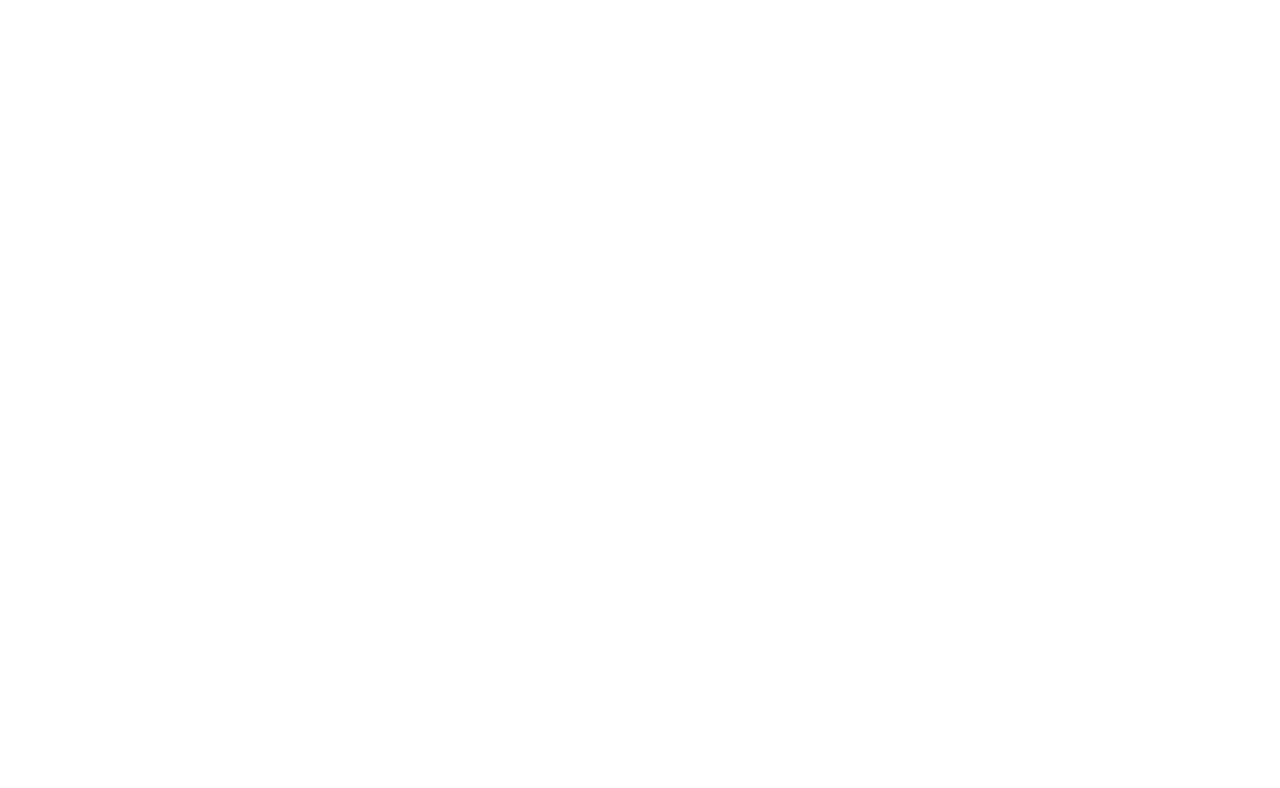
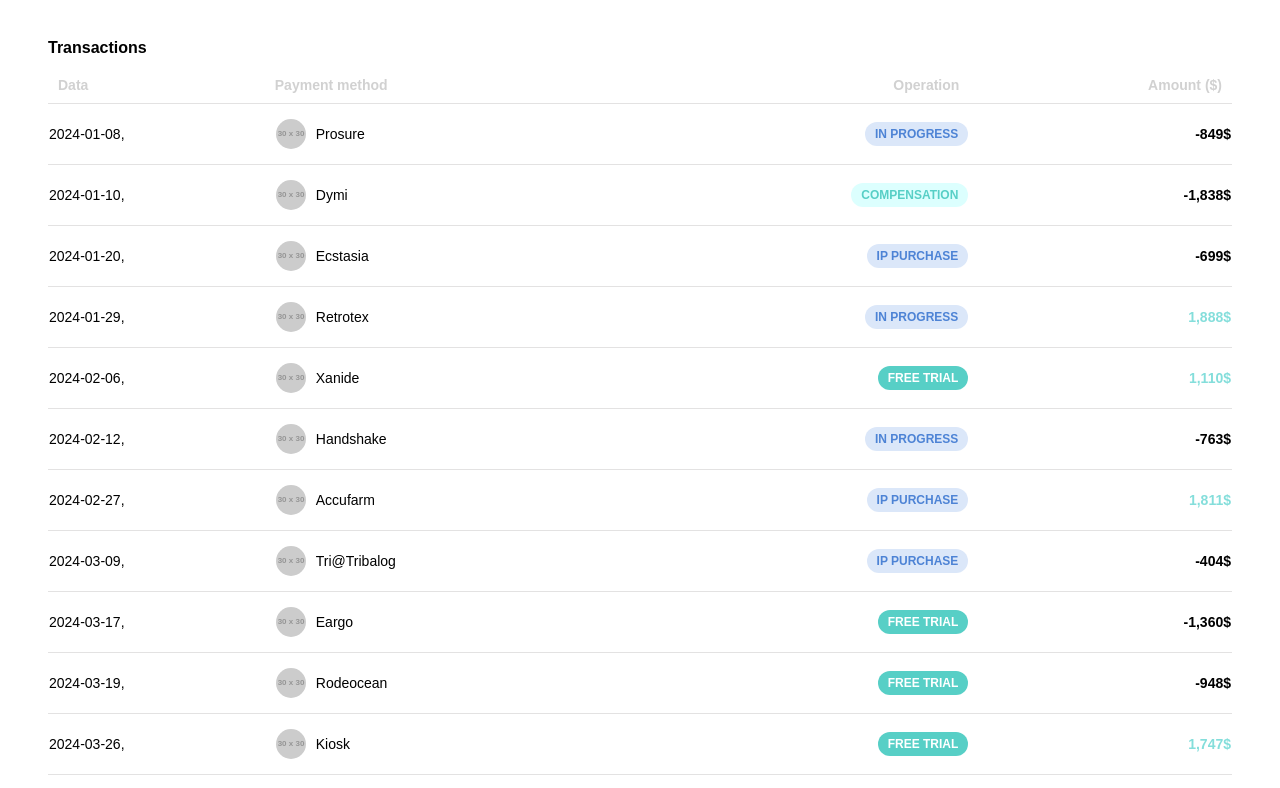
Before and after one commit to LauraCaa/basic_react, a Next.js app: page / in a window 1280 px wide. Shown: the top 788 px of the page. Built offline with nearby package versions, Linux system fonts and the light colour scheme.

Commit message:
feat: new interview

```diff
--- /dev/null
+++ b/src/assets/styles.css
@@ -0,0 +1,67 @@
+div{
+    padding: 10px 20px;
+}
+h1{
+    font-family: sans-serif;
+    font-size: 16px;
+}
+table{
+    border-collapse: collapse;
+    font-family: sans-serif;
+    font-size: 14px;
+    width: 100%;
+}
+thead{
+    color: rgb(209, 209, 209);
+}
+th{
+    padding: 10px;
+}
+tr{
+    border-bottom: 1px solid #e3e2e2;
+}
+tbody tr:hover{
+    background-color: #eaf8f9;
+}
+img{
+    border-radius: 50px;
+    margin: 14px 10px;
+    display: inline-block;
+    vertical-align: middle;
+}
+p{
+    display: inline-block;
+    vertical-align: middle;
+}
+.operation-div{
+    display: inline-block;
+    text-align: center;
+    border-radius: 20px;
+    padding: 5px 10px;
+    font-weight: bold;
+    font-size: 12px;
+}
+.purchase{
+    background-color: #dbe7f9;
+    color: #4d83d5;
+}
+.compensation{
+    background-color: #dcfffe;
+    color: #57cfc6;
+}
+.free-trial{
+    background-color: #57cfc6;
+    color: #ffffff;
+}
+.align-right{
+    text-align: right;
+}
+.align-left{
+    text-align: left;
+}
+.bold-text{
+    font-weight: bold;
+}
+.amount-color{
+    color: #84dedb;
+}
--- /dev/null
+++ b/src/components/transactions.js
@@ -0,0 +1,45 @@
+import "@/assets/styles.css"
+import Data from "@/utils/balance.json"
+export default function Transactions() {
+    const organizedData = Data.balance.sort(function(a, b) {
+        if(a.createdAt > b.createdAt){
+            return 1
+        }
+        if(a.createdAt < b.createdAt){
+            return -1
+        }
+        return 0
+    })
+
+    console.log(organizedData)
+    return(
+        <div>
+            <h1>Transactions</h1>
+            <table>
+                <thead>
+                    <tr>
+                        <th className="align-left">Data</th>
+                        <th className="align-left">Payment method</th>
+                        <th className="align-right">Operation</th>
+                        <th className="align-right">Amount ($)</th>
+                    </tr>
+                </thead>
+                <tbody>
+                    {organizedData.map((account, index)=>(
+                        <tr key={index}>
+                            <td>{account.createdAt},</td>
+                            <td>
+                                <img src={account.image} alt="company-logo"/>
+                                <p>{account.name}</p>
+                            </td>
+                            <td className="align-right">
+                                <div className={`operation-div ${account.operation === "FREE TRIAL" ? "free-trial" : account.operation === "COMPENSATION" ? "compensation": "purchase"}`}>{account.operation}</div>
+                            </td>
+                            <td className={`align-right bold-text ${account.amount.indexOf("-") === -1 ? "amount-color": null}`}>{account.amount}</td>
+                        </tr>
+                    ))}
+                </tbody>
+            </table>
+        </div>
+    )
+}
--- a/src/pages/index.js
+++ b/src/pages/index.js
@@ -1,5 +1,6 @@
+import Transactions from "@/components/transactions"
 export default function Index() {
     return(
-        <></>
+        <Transactions></Transactions>
     )
 }
--- /dev/null
+++ b/src/utils/balance.json
@@ -0,0 +1,156 @@
+{
+  "balance": [
+    {
+      "id": "6643f7321b1a114165a4bd3e",
+      "createdAt": "2024-05-03",
+      "image": "https://via.placeholder.com/30",
+      "name": "Zytrax",
+      "operation": "FREE TRIAL",
+      "amount": "-1,547$"
+    },
+    {
+      "id": "6643f7322ece7b2f51a61c1d",
+      "createdAt": "2024-02-06",
+      "image": "https://via.placeholder.com/30",
+      "name": "Xanide",
+      "operation": "FREE TRIAL",
+      "amount": "1,110$"
+    },
+    {
+      "id": "6643f73289f79546bb24290e",
+      "createdAt": "2024-02-27",
+      "image": "https://via.placeholder.com/30",
+      "name": "Accufarm",
+      "operation": "IP PURCHASE",
+      "amount": "1,811$"
+    },
+    {
+      "id": "6643f732fe44ef11abd20bc2",
+      "createdAt": "2024-06-06",
+      "image": "https://via.placeholder.com/30",
+      "name": "Nspire",
+      "operation": "FREE TRIAL",
+      "amount": "-902$"
+    },
+    {
+      "id": "6643f73267101dba2937eebb",
+      "createdAt": "2024-03-19",
+      "image": "https://via.placeholder.com/30",
+      "name": "Rodeocean",
+      "operation": "FREE TRIAL",
+      "amount": "-948$"
+    },
+    {
+      "id": "6643f732d8be52f4c77a47b0",
+      "createdAt": "2024-04-20",
+      "image": "https://via.placeholder.com/30",
+      "name": "Plasmox",
+      "operation": "IP PURCHASE",
+      "amount": "773$"
+    },
+    {
+      "id": "6643f7329ebc9307f05bc929",
+      "createdAt": "2024-01-29",
+      "image": "https://via.placeholder.com/30",
+      "name": "Retrotex",
+      "operation": "IN PROGRESS",
+      "amount": "1,888$"
+    },
+    {
+      "id": "6643f732c09a350961d8f17d",
+      "createdAt": "2024-03-26",
+      "image": "https://via.placeholder.com/30",
+      "name": "Kiosk",
+      "operation": "FREE TRIAL",
+      "amount": "1,747$"
+    },
+    {
+      "id": "6643f732ed4e5b01f439c5ec",
+      "createdAt": "2024-05-21",
+      "image": "https://via.placeholder.com/30",
+      "name": "Daisu",
+      "operation": "IP PURCHASE",
+      "amount": "-442$"
+    },
+    {
+      "id": "6643f7322a56e7c1b3d78add",
+      "createdAt": "2024-01-20",
+      "image": "https://via.placeholder.com/30",
+      "name": "Ecstasia",
+      "operation": "IP PURCHASE",
+      "amount": "-699$"
+    },
+    {
+      "id": "6643f73259e773710c051cb3",
+      "createdAt": "2024-01-10",
+      "image": "https://via.placeholder.com/30",
+      "name": "Dymi",
+      "operation": "COMPENSATION",
+      "amount": "-1,838$"
+    },
+    {
+      "id": "6643f7329b2c4931b26fc695",
+      "createdAt": "2024-04-23",
+      "image": "https://via.placeholder.com/30",
+      "name": "Crustatia",
+      "operation": "COMPENSATION",
+      "amount": "-1,354$"
+    },
+    {
+      "id": "6643f7325998ab28679239f5",
+      "createdAt": "2024-03-17",
+      "image": "https://via.placeholder.com/30",
+      "name": "Eargo",
+      "operation": "FREE TRIAL",
+      "amount": "-1,360$"
+    },
+    {
+      "id": "6643f73292ad9c483968fc7f",
+      "createdAt": "2024-03-09",
+      "image": "https://via.placeholder.com/30",
+      "name": "Tri@Tribalog",
+      "operation": "IP PURCHASE",
+      "amount": "-404$"
+    },
+    {
+      "id": "6643f73290763cf1dca37142",
+      "createdAt": "2024-06-01",
+      "image": "https://via.placeholder.com/30",
+      "name": "Zaggle",
+      "operation": "FREE TRIAL",
+      "amount": "-1,853$"
+    },
+    {
+      "id": "6643f7322aabc087e8bcc2ed",
+      "createdAt": "2024-04-15",
+      "image": "https://via.placeholder.com/30",
+      "name": "Eclipsent",
+      "operation": "IN PROGRESS",
+      "amount": "997$"
+    },
+    {
+      "id": "6643f732659434ee72a0b488",
+      "createdAt": "2024-01-08",
+      "image": "https://via.placeholder.com/30",
+      "name": "Prosure",
+      "operation": "IN PROGRESS",
+      "amount": "-849$"
+    },
+    {
+      "id": "6643f7322125fe6485a8f553",
+      "createdAt": "2024-02-12",
+      "image": "https://via.placeholder.com/30",
+      "name": "Handshake",
+      "operation": "IN PROGRESS",
+      "amount": "-763$"
+    },
+    {
+      "id": "6643f73222355bf85c3f72b9",
+      "createdAt": "2024-05-17",
+      "image": "https://via.placeholder.com/30",
+      "name": "Extrawear",
+      "operation": "COMPENSATION",
+      "amount": "-1,441$"
+    }
+  ]
+}
```
